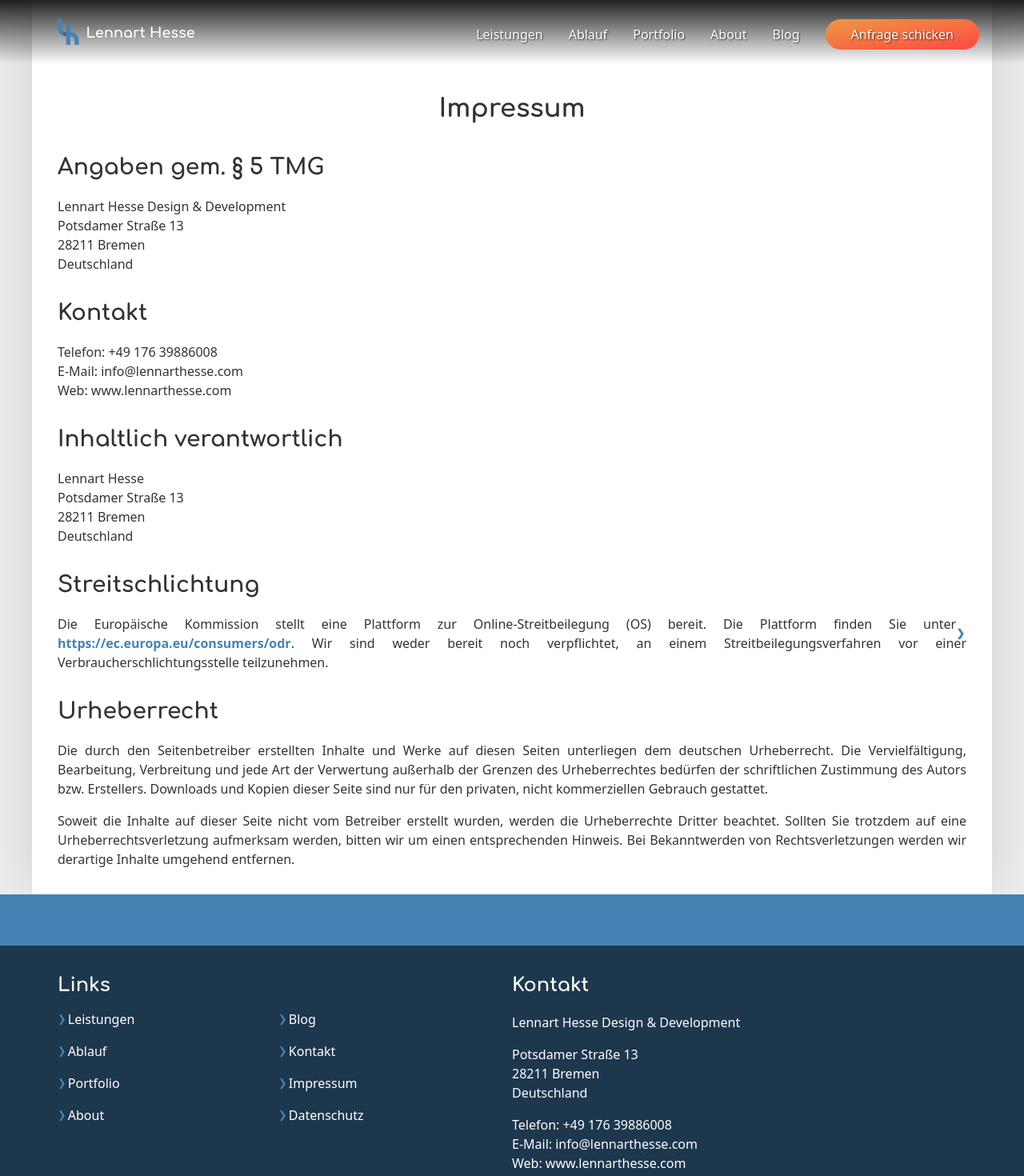
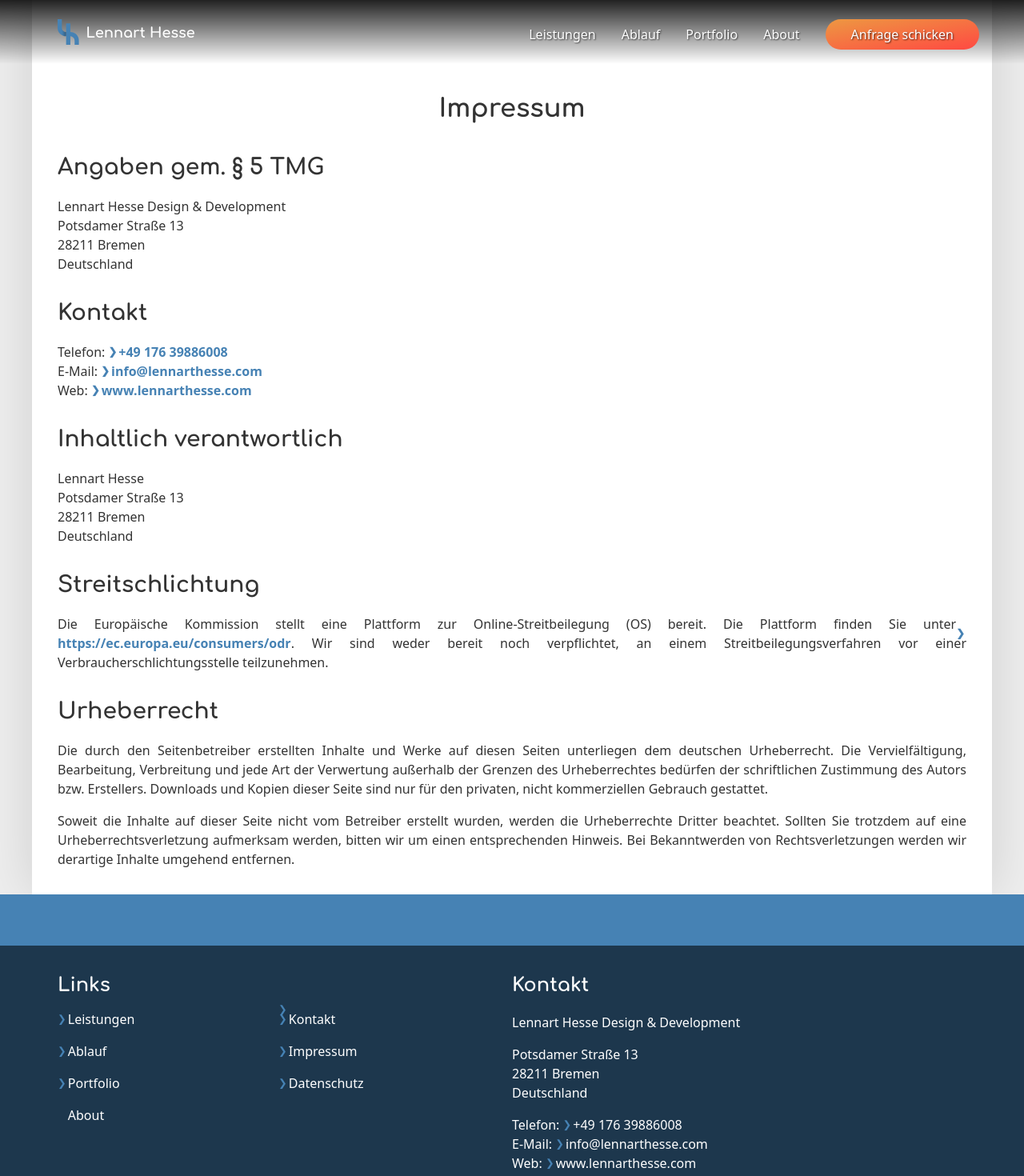
Before and after one commit to lennarthesse/lennarthesse.com, a SvelteKit app: page /impressum in a window 1280 px wide. Shown: the top 1470 px of the page at 80% size. Built offline with nearby package versions, Linux system fonts and the light colour scheme; some icons are missing.

Commit message:
Added links to contact information

```diff
--- a/src/routes/+layout.svelte
+++ b/src/routes/+layout.svelte
@@ -51,7 +51,7 @@
             <a href="/#ablauf" on:click={closeNav}>Ablauf</a>
             <a href="/#portfolio" on:click={closeNav}>Portfolio</a>
             <a href="/#about" on:click={closeNav}>About</a>
-            <a href="/blog/" on:click={closeNav}>Blog</a>
+            <!--<a href="/blog/" on:click={closeNav}>Blog</a>-->
             <a class="button" href="/kontakt/" on:click={closeNav}>Anfrage schicken</a>
         </div>
     </div>
@@ -78,7 +78,7 @@
                         <p><a href="/#ablauf">Ablauf</a></p>
                         <p><a href="/#portfolio">Portfolio</a></p>
                         <p><a href="/#about">About</a></p>
-                        <p><a href="/blog/">Blog</a></p>
+                        <!--<p><a href="/blog/">Blog</a></p>-->
                         <p><a href="/kontakt/">Kontakt</a></p>
                         <p><a href="/impressum/">Impressum</a></p>
                         <p><a href="/datenschutz/">Datenschutz</a></p>
@@ -87,12 +87,12 @@
                 <div class="footer-contact">
                     <h1>Kontakt</h1>
                     <p>Lennart Hesse Design & Development</p>
-                    <p>Potsdamer Straße 13 <br>
-                        28211 Bremen <br>
+                    <p>Potsdamer Straße 13<br>
+                        28211 Bremen<br>
                         Deutschland</p>
-                    <p>Telefon: +49 176 39886008 <br>
-                        E-Mail: info@lennarthesse.com <br>
-                        Web: www.lennarthesse.com</p>
+                    <p>Telefon: <a href="tel:+4917639886008">+49 176 39886008</a><br>
+                        E-Mail: <a href="mailto:info@lennarthesse.com">info@lennarthesse.com</a><br>
+                        Web: <a href="https://lennarthesse.com">www.lennarthesse.com</a></p>
                 </div>
             </div>
 
--- a/src/routes/datenschutz/+page.svelte
+++ b/src/routes/datenschutz/+page.svelte
@@ -34,9 +34,9 @@
             Potsdamer Straße 13<br>
             28211 Bremen<br>
             Deutschland</p>
-        <p>Telefon: +49 176 39886008<br>
-            E-Mail: info@lennarthesse.com<br>
-            Web: www.lennarthesse.com</p>
+        <p>Telefon: <a href="tel:+4917639886008">+49 176 39886008</a><br>
+            E-Mail: <a href="mailto:info@lennarthesse.com">info@lennarthesse.com</a><br>
+            Web: <a href="https://lennarthesse.com">www.lennarthesse.com</a></p>
         <p>Verantwortliche Stelle ist die natürliche oder juristische Person, die allein oder gemeinsam mit anderen über die Zwecke und Mittel der Verarbeitung von personenbezogenen Daten (z.&nbsp;B. Namen, E-Mail-Adressen o. Ä.) entscheidet.</p>
 
         <h3>Speicherdauer</h3>
--- a/src/routes/impressum/+page.svelte
+++ b/src/routes/impressum/+page.svelte
@@ -13,9 +13,9 @@
             Deutschland</p>
 
         <h2>Kontakt</h2>
-        <p>Telefon: +49 176 39886008<br>
-            E-Mail: info@lennarthesse.com<br>
-            Web: www.lennarthesse.com</p>
+        <p>Telefon: <a href="tel:+4917639886008">+49 176 39886008</a><br>
+            E-Mail: <a href="mailto:info@lennarthesse.com">info@lennarthesse.com</a><br>
+            Web: <a href="https://lennarthesse.com">www.lennarthesse.com</a></p>
 
         <!--
         <h2>Umsatzsteuer</h2>
--- a/src/routes/kontakt/+page.svelte
+++ b/src/routes/kontakt/+page.svelte
@@ -73,9 +73,9 @@
                     28211 Bremen<br>
                     Deutschland</p>
 
-                <p>Telefon: +49 176 39886008<br>
-                    E-Mail: info@lennarthesse.com<br>
-                    Web: www.lennarthesse.com</p>
+                    <p>Telefon: <a href="tel:+4917639886008">+49 176 39886008</a><br>
+                        E-Mail: <a href="mailto:info@lennarthesse.com">info@lennarthesse.com</a><br>
+                        Web: <a href="https://lennarthesse.com">www.lennarthesse.com</a></p>
             </div>
         </div>
     </section>
--- a/static/styles/styles.css
+++ b/static/styles/styles.css
@@ -678,12 +678,12 @@ footer .footer-info .footer-links .links {
          columns: 2;
 }
 
-footer .footer-links a {
+footer a {
     color: var(--light);
     font-weight: normal;
 }
 
-footer .footer-links a:hover {
+footer a:hover {
     text-decoration-color: var(--light);
 }
 
--- a/static/styles/stylesIn.css
+++ b/static/styles/stylesIn.css
@@ -672,12 +672,12 @@ footer .footer-info .footer-links .links {
     columns: 2;
 }
 
-footer .footer-links a {
+footer a {
     color: var(--light);
     font-weight: normal;
 }
 
-footer .footer-links a:hover {
+footer a:hover {
     text-decoration-color: var(--light);
 }
 
```
Also changed, not shown: 1 other file (tests, documents, lock files or other folders).
